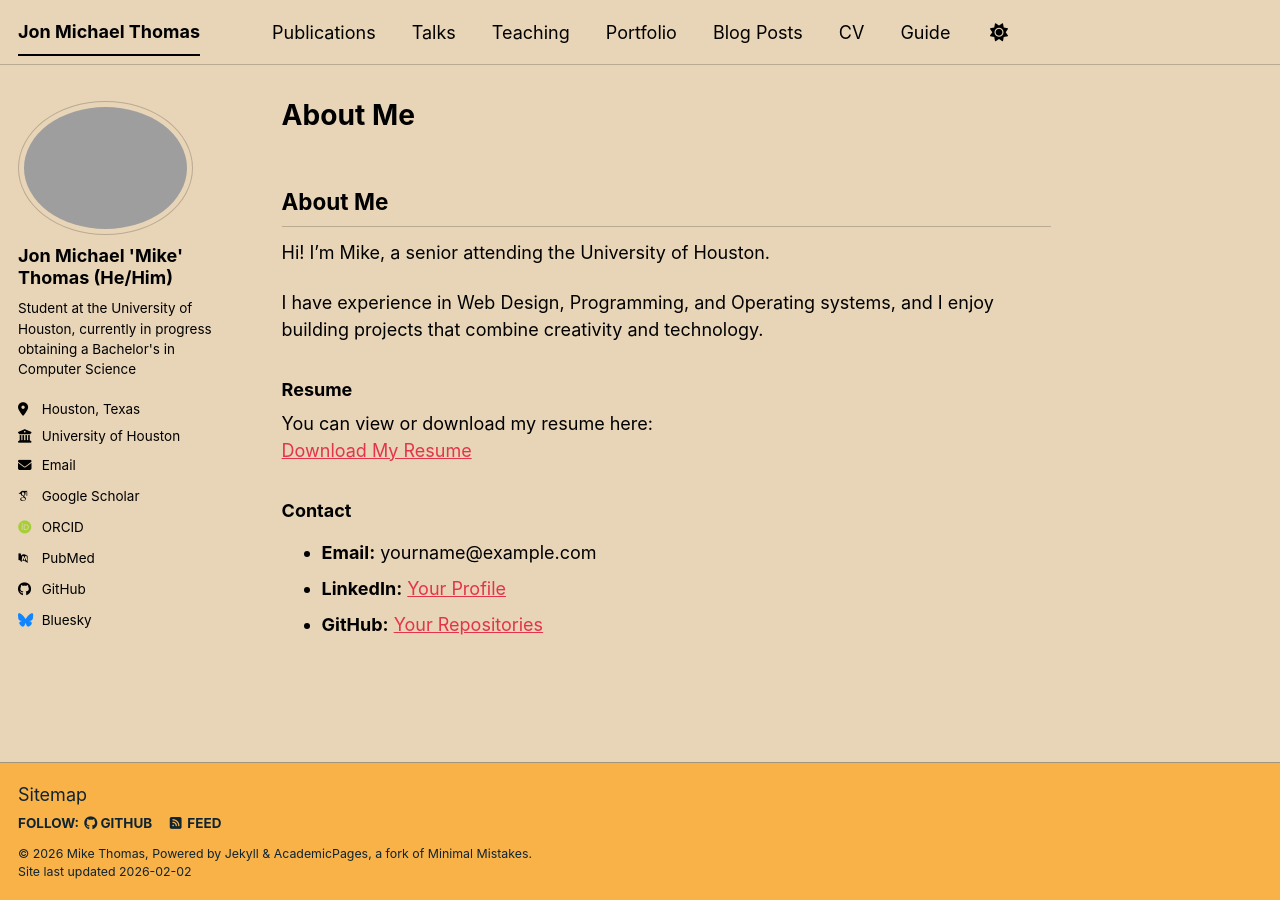
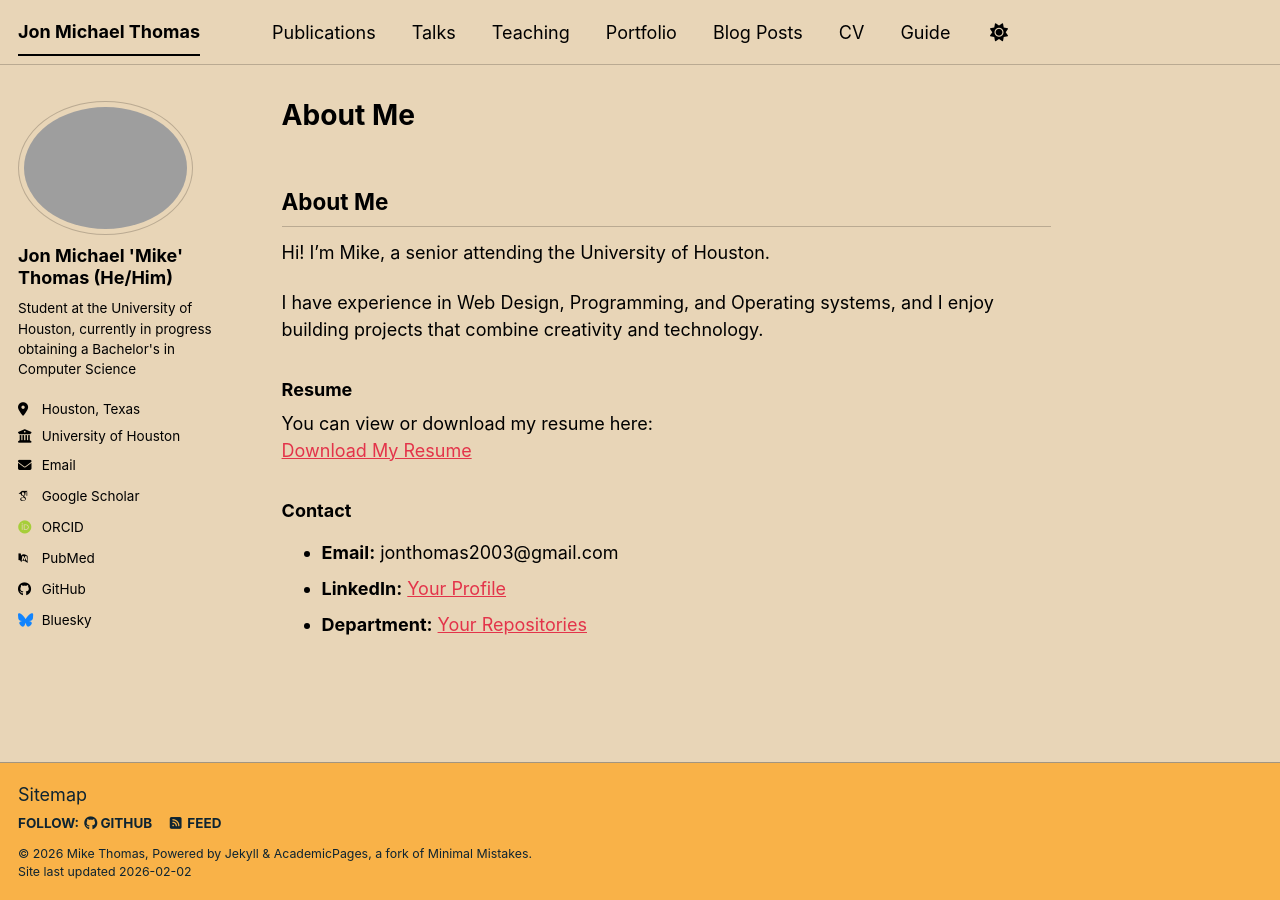
Before and after one commit to mikT03/mikT03.github.io, a Jekyll site: the page built from _pages/about.md, in a window 1280 px wide. Built offline with Jekyll 4.4.1, drawn with Linux system fonts in a browser that asks for light colours; some web fonts are replaced; a script bundle is joined from its source files by our own code; library files that are not in the unit come from our copies.

Commit message:
Update about.md

```diff
--- a/_pages/about.md
+++ b/_pages/about.md
@@ -19,6 +19,6 @@
 
 ### Contact
 
-- **Email:** yourname@example.com
-- **LinkedIn:** [Your Profile](https://www.linkedin.com/in/yourprofile)
-- **GitHub:** [Your Repositories](https://github.com/yourgithub)
+- **Email:** jonthomas2003@gmail.com
+- **LinkedIn:** [Your Profile](https://www.linkedin.com/in/jon-thomas-001a041a8/)
+- **Department:** [Your Repositories](https://www.uh.edu/nsm/computer-science/)
```
